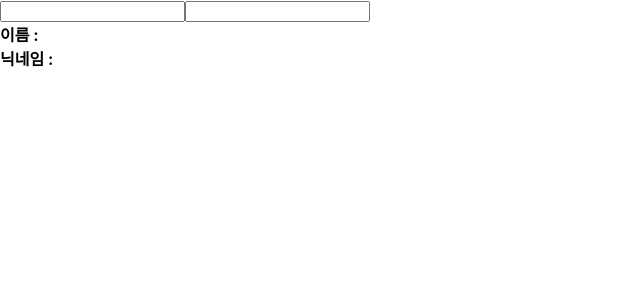
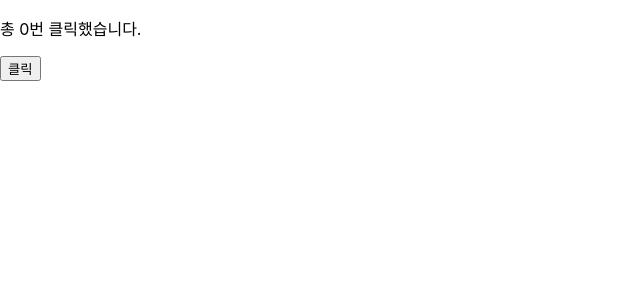
Before and after one commit to seohyun1001/React_240513, a React (Create React App) app in the folder my-app/: page / in a window 1280 px wide. Shown: the top 300 px of the page, without its empty margins (0-640 px from the left). Built offline with nearby package versions, Linux system fonts and the light colour scheme.

Commit message:
10:40 / Counter에 useEffect 추가

```diff
--- a/my-app/src/index.js
+++ b/my-app/src/index.js
@@ -32,9 +32,9 @@ root.render(
     {/* <CommentList /> */}
     {/* <BoardList /> */}
     {/* <NotificationList /> */}
-    {/* <Counter/> */}
+    <Counter/>
 
-    <Info />
+    {/* <Info /> */}
   </React.StrictMode>
 )
 
```
